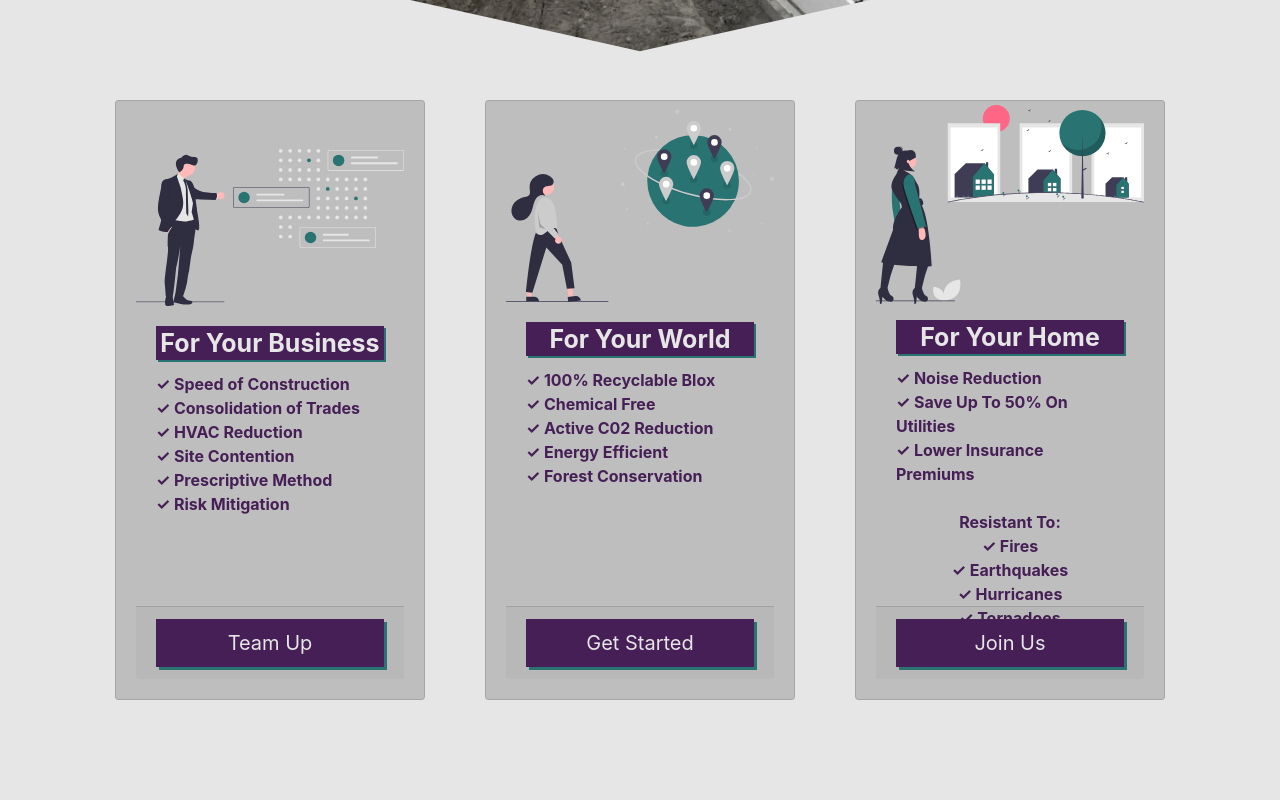
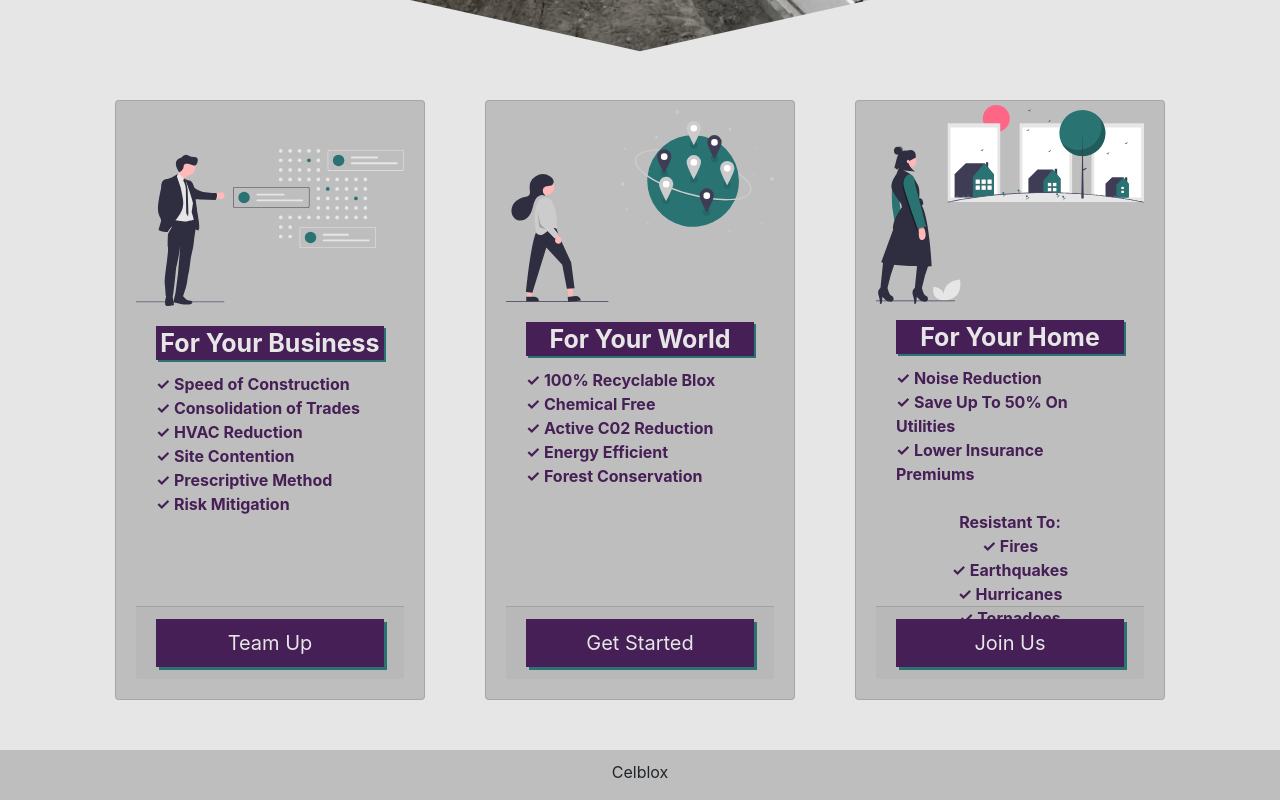
Before and after one commit to rcviets/celblox_, a React (Create React App) app: page / in a window 1280 px wide. Shown: the part 377-1177 px from the top of the page. Before the commit the page ends 1077 px from the top, so only its background shows below. Built offline with nearby package versions, Linux system fonts and the light colour scheme.

Commit message:
non working footer

```diff
--- a/package.json
+++ b/package.json
@@ -15,7 +15,6 @@
     "react": "^16.13.1",
     "react-bootstrap": "^1.3.0",
     "react-dom": "^16.13.1",
-    "react-router-bootstrap": "^0.25.0",
     "react-router-dom": "^5.2.0",
     "react-scripts": "3.4.3"
   },
--- /dev/null
+++ b/src/components/footer/index.js
@@ -0,0 +1,14 @@
+import React from "react";
+import { Container, Row, Col } from "react-bootstrap";
+import Navbar from "react-bootstrap/Navbar";
+import "./style.css";
+
+const Footer = () => {
+    return (
+        <Container className="footer" fluid>
+            <p>Celblox</p>
+        </Container>
+    );
+};
+
+export default Footer;
--- /dev/null
+++ b/src/components/footer/style.css
@@ -0,0 +1,9 @@
+.footer {
+    background-color: #bebebe;
+    position: absolute;
+    margin-top: 200px;
+    padding-top: 10px;
+    left: 0;
+    text-align: center;
+    width: 100%;
+}
--- a/src/pages/home.js
+++ b/src/pages/home.js
@@ -3,6 +3,7 @@ import { Container, Row, Col } from "react-bootstrap";
 import Navigation from "../components/nav/index";
 import SplashHero from "../components/splashHero/index";
 import InfoCards from "../components/splashInfo/index";
+import Footer from "../components/footer/index";
 
 class Home extends Component {
     render() {
@@ -19,6 +20,7 @@ class Home extends Component {
                         <InfoCards />
                     </Col>
                 </Row>
+                <Footer />
             </Container>
         );
     }
--- a/src/pages/products.js
+++ b/src/pages/products.js
@@ -1,7 +1,8 @@
 import React, { Component } from "react";
 import { Container, Row, Col } from "react-bootstrap";
 import Navigation from "../components/nav/index";
-import ProductHero from "../components/splashProduct";
+import ProductHero from "../components/splashProduct/index";
+import Footer from "../components/footer/index";
 
 class Products extends Component {
     render() {
@@ -13,6 +14,7 @@ class Products extends Component {
                         <ProductHero />
                     </Col>
                 </Row>
+                    <Footer />
             </Container>
         );
     };
```
Also changed, not shown: 1 other file (tests, documents, lock files or other folders).
